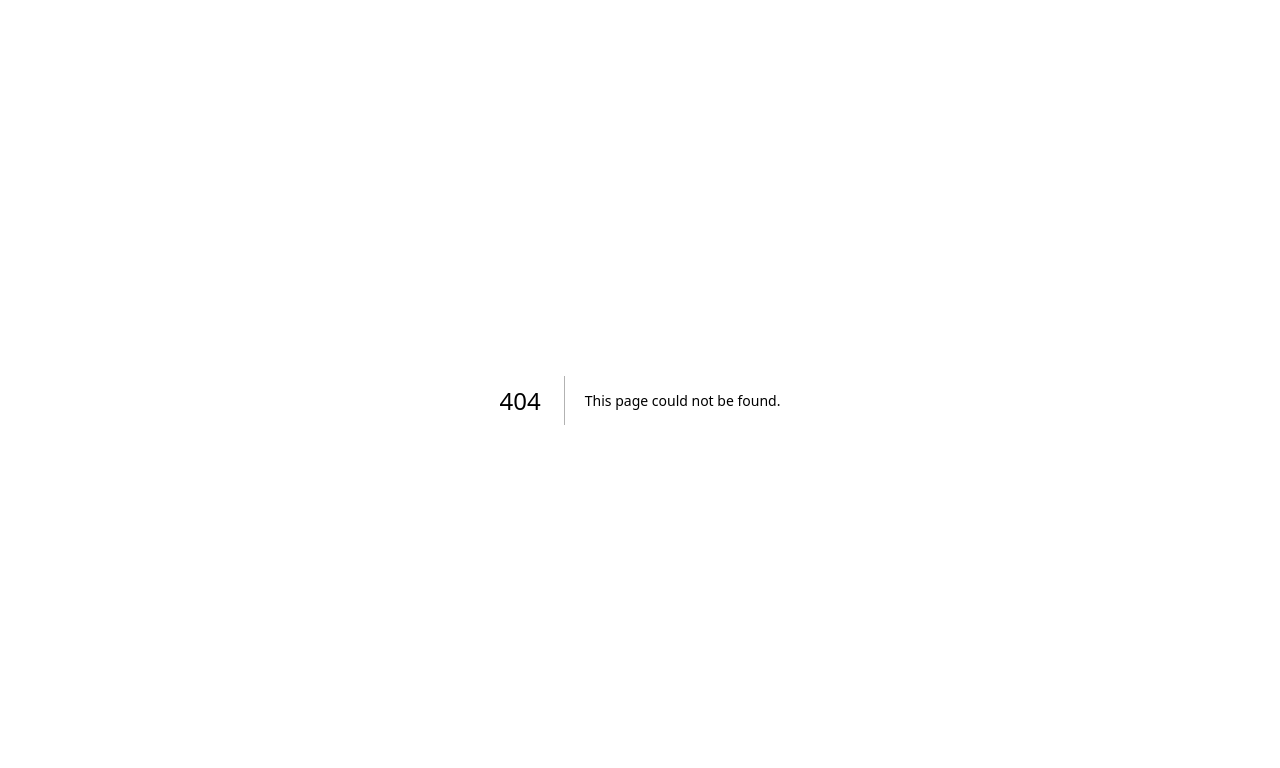
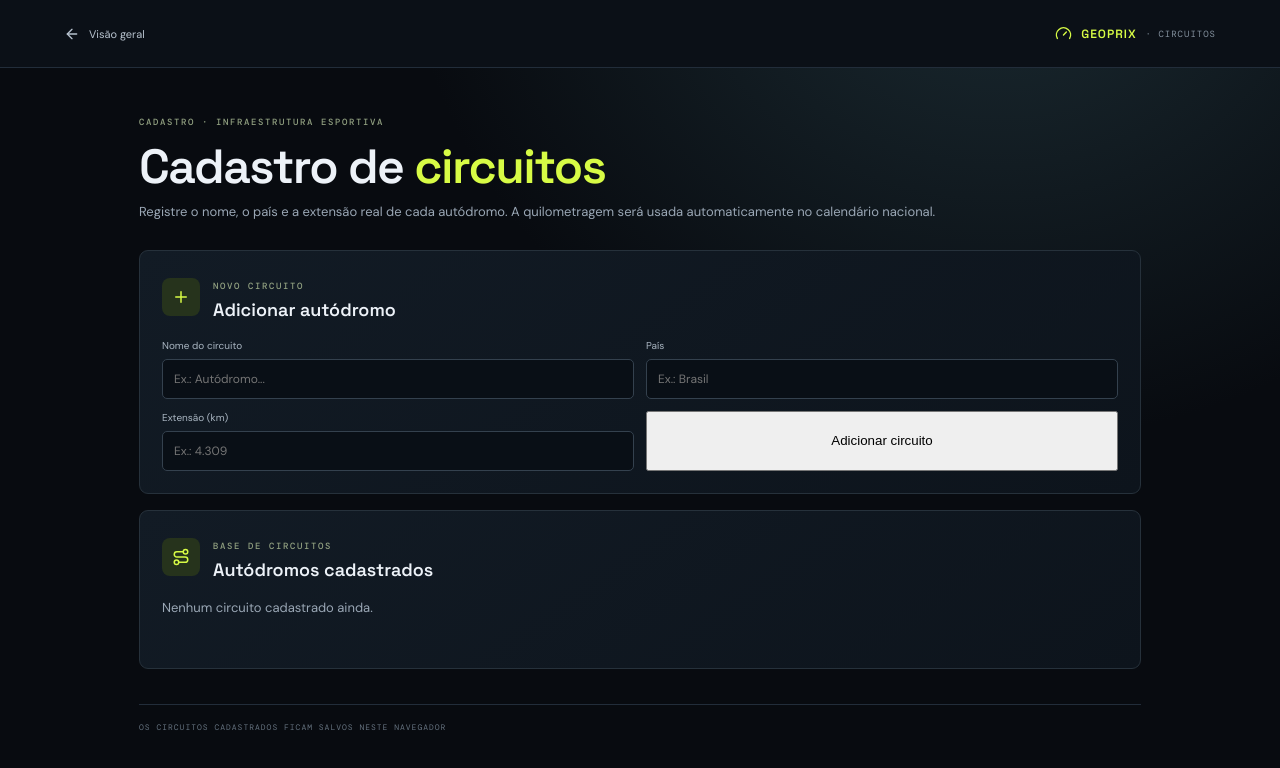
Before and after one commit to geoprix0-coder/geoprix-motorsport, a Next.js app: page /circuitos in a window 1280 px wide. Before the commit this address had no page. Shown: the top 768 px of the page. Built offline with nearby package versions, Linux system fonts and the light colour scheme.

Commit message:
Add national circuit registration

```diff
--- /dev/null
+++ b/src/app/circuitos/page.tsx
@@ -0,0 +1,26 @@
+"use client";
+import { useEffect, useState } from "react";
+import Link from "next/link";
+import { ArrowLeft, Plus, Route, Trash2, Gauge } from "lucide-react";
+import type { Circuit } from "../lib/national-rules";
+import { CIRCUITS_STORAGE_KEY } from "../lib/national-rules";
+const basePath = process.env.NODE_ENV === "production" ? "/geoprix-motorsport" : "";
+export default function CircuitsPage() {
+  const [items, setItems] = useState<Circuit[]>([]);
+  const [name, setName] = useState("");
+  const [country, setCountry] = useState("");
+  const [length, setLength] = useState("");
+  const [ready, setReady] = useState(false);
+  useEffect(() => { try { const raw = localStorage.getItem(CIRCUITS_STORAGE_KEY); if (raw) setItems(JSON.parse(raw)); } catch {} setReady(true); }, []);
+  useEffect(() => { if (ready) localStorage.setItem(CIRCUITS_STORAGE_KEY, JSON.stringify(items)); }, [items, ready]);
+  function addCircuit(event: React.FormEvent<HTMLFormElement>) {
+    event.preventDefault();
+    const km = Number(length.replace(",", "."));
+    if (!name.trim() || !country.trim() || !Number.isFinite(km) || km <= 0) return;
+    setItems(current => [...current, { id: crypto.randomUUID(), name: name.trim(), country: country.trim(), lengthKm: km }]);
+    setName(""); setCountry(""); setLength("");
+  }
+  return <main className="nr-shell"><header className="nr-topbar"><Link href={basePath + "/"} className="nr-back"><ArrowLeft size={16}/> Visão geral</Link><span className="nr-brand"><Gauge size={17}/> GEOPRIX <i>· CIRCUITOS</i></span></header><div className="nr-content"><div className="nr-eyebrow">CADASTRO · INFRAESTRUTURA ESPORTIVA</div><h1>Cadastro de <em>circuitos</em></h1><p className="nr-intro">Registre o nome, o país e a extensão real de cada autódromo. A quilometragem será usada automaticamente no calendário nacional.</p>
+  <section className="nr-calculator"><div className="nr-section-head"><span className="nr-icon"><Plus size={18}/></span><div><small>NOVO CIRCUITO</small><h2>Adicionar autódromo</h2></div></div><form className="nr-controls" onSubmit={addCircuit}><label>Nome do circuito<input value={name} onChange={e=>setName(e.target.value)} placeholder="Ex.: Autódromo..." required/></label><label>País<input value={country} onChange={e=>setCountry(e.target.value)} placeholder="Ex.: Brasil" required/></label><label>Extensão (km)<input type="number" min="0.001" step="0.001" value={length} onChange={e=>setLength(e.target.value)} placeholder="Ex.: 4.309" required/></label><button className="nr-submit" type="submit">Adicionar circuito</button></form></section>
+  <section className="nr-distance"><div className="nr-section-head"><span className="nr-icon"><Route size={18}/></span><div><small>BASE DE CIRCUITOS</small><h2>Autódromos cadastrados</h2></div></div>{items.length===0?<p className="nr-intro">Nenhum circuito cadastrado ainda.</p>:<div className="nr-circuit-list">{items.map(c=><article key={c.id} className="nr-circuit-row"><div><b>{c.name}</b><small>{c.country}</small></div><strong>{c.lengthKm.toLocaleString("pt-BR",{maximumFractionDigits:3})} km</strong><button type="button" aria-label={"Excluir "+c.name} onClick={()=>setItems(current=>current.filter(x=>x.id!==c.id))}><Trash2 size={16}/></button></article>)}</div>}</section><footer className="nr-footer">OS CIRCUITOS CADASTRADOS FICAM SALVOS NESTE NAVEGADOR</footer></div></main>;
+}
```
